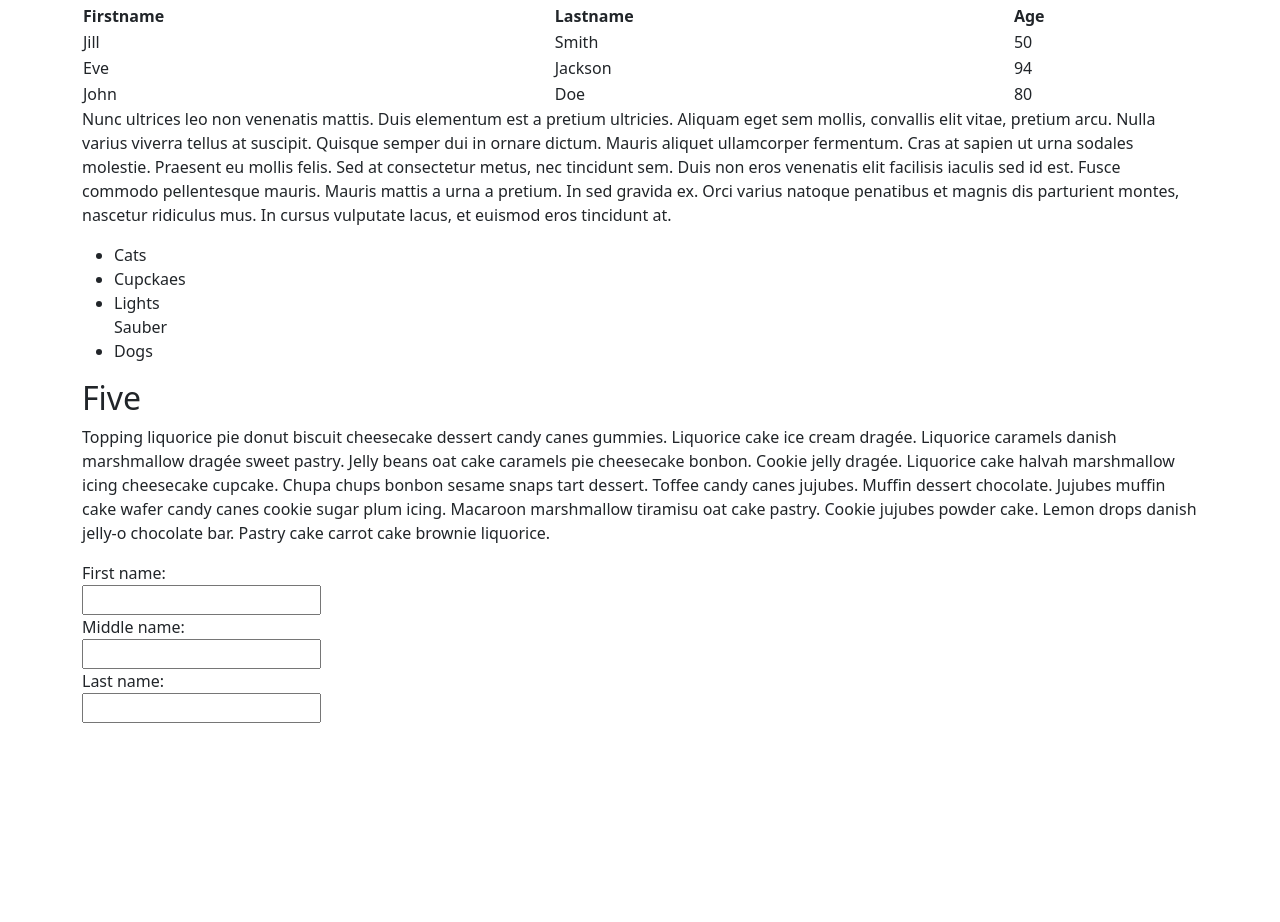
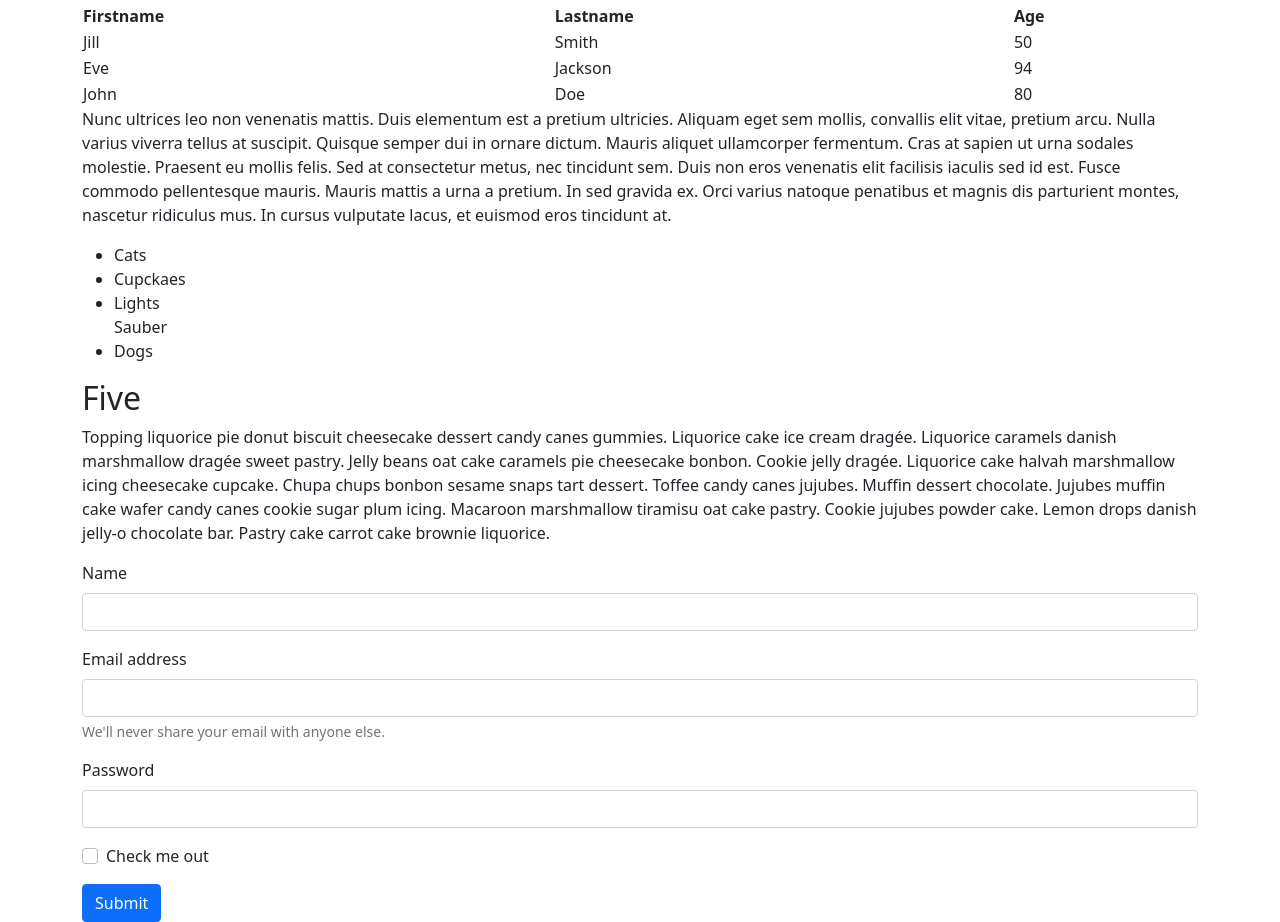
Before and after one commit to BrianJesseKimani/Assignment9, a plain HTML site: page demo.html in a window 1280 px wide. Shown: the part 2691-3613 px from the top of the page. Before the commit the page ends 3414 px from the top, so only its background shows below. Drawn offline with nearby package versions, Linux system fonts and the light colour scheme.

Commit message:
Added classes to the form

```diff
--- a/demo.html
+++ b/demo.html
@@ -85,13 +85,25 @@
 		<h2>Five</h2>
 		<p>Topping liquorice pie donut biscuit cheesecake dessert candy canes gummies. Liquorice cake ice cream dragée. Liquorice caramels danish marshmallow dragée sweet pastry. Jelly beans oat cake caramels pie cheesecake bonbon. Cookie jelly dragée. Liquorice cake halvah marshmallow icing cheesecake cupcake. Chupa chups bonbon sesame snaps tart dessert. Toffee candy canes jujubes. Muffin dessert chocolate. Jujubes muffin cake wafer candy canes cookie sugar plum icing. Macaroon marshmallow tiramisu oat cake pastry. Cookie jujubes powder cake. Lemon drops danish jelly-o chocolate bar. Pastry cake carrot cake brownie liquorice.</p>
 
-		<form action=”#”>
-			<label for="fname">First name:</label><br>
-			<input type="text" id="fname" name="fname"><br>
-			<label for="fname">Middle name:</label><br>
-			<input type="text" id="mname" name="mname"><br>
-			<label for="lname">Last name:</label><br>
-			<input type="text" id="lname" name="lname">
+		<form action="#">
+			<div class="mb-3">
+			    <label for="exampleInputName1" class="form-label">Name</label>
+			    <input type="text" class="form-control" id="exampleInputName1">
+			</div>
+			<div class="mb-3">
+			    <label for="exampleInputEmail1" class="form-label">Email address</label>
+			    <input type="email" class="form-control" id="exampleInputEmail1" aria-describedby="emailHelp">
+			    <div id="emailHelp" class="form-text">We'll never share your email with anyone else.</div>
+			</div>
+			<div class="mb-3">
+			    <label for="exampleInputPassword1" class="form-label">Password</label>
+			    <input type="password" class="form-control" id="exampleInputPassword1">
+			</div>
+			<div class="mb-3 form-check">
+			    <input type="checkbox" class="form-check-input" id="exampleCheck1">
+			    <label class="form-check-label" for="exampleCheck1">Check me out</label>
+			</div>
+			<button type="submit" class="btn btn-primary">Submit</button>
 		</form>
 
 		<script src="https://cdn.jsdelivr.net/npm/bootstrap@5.0.0-beta3/dist/js/bootstrap.bundle.min.js" integrity="sha384-JEW9xMcG8R+pH31jmWH6WWP0WintQrMb4s7ZOdauHnUtxwoG2vI5DkLtS3qm9Ekf" crossorigin="anonymous"></script>
```
Also changed, not shown: 1 other file.
